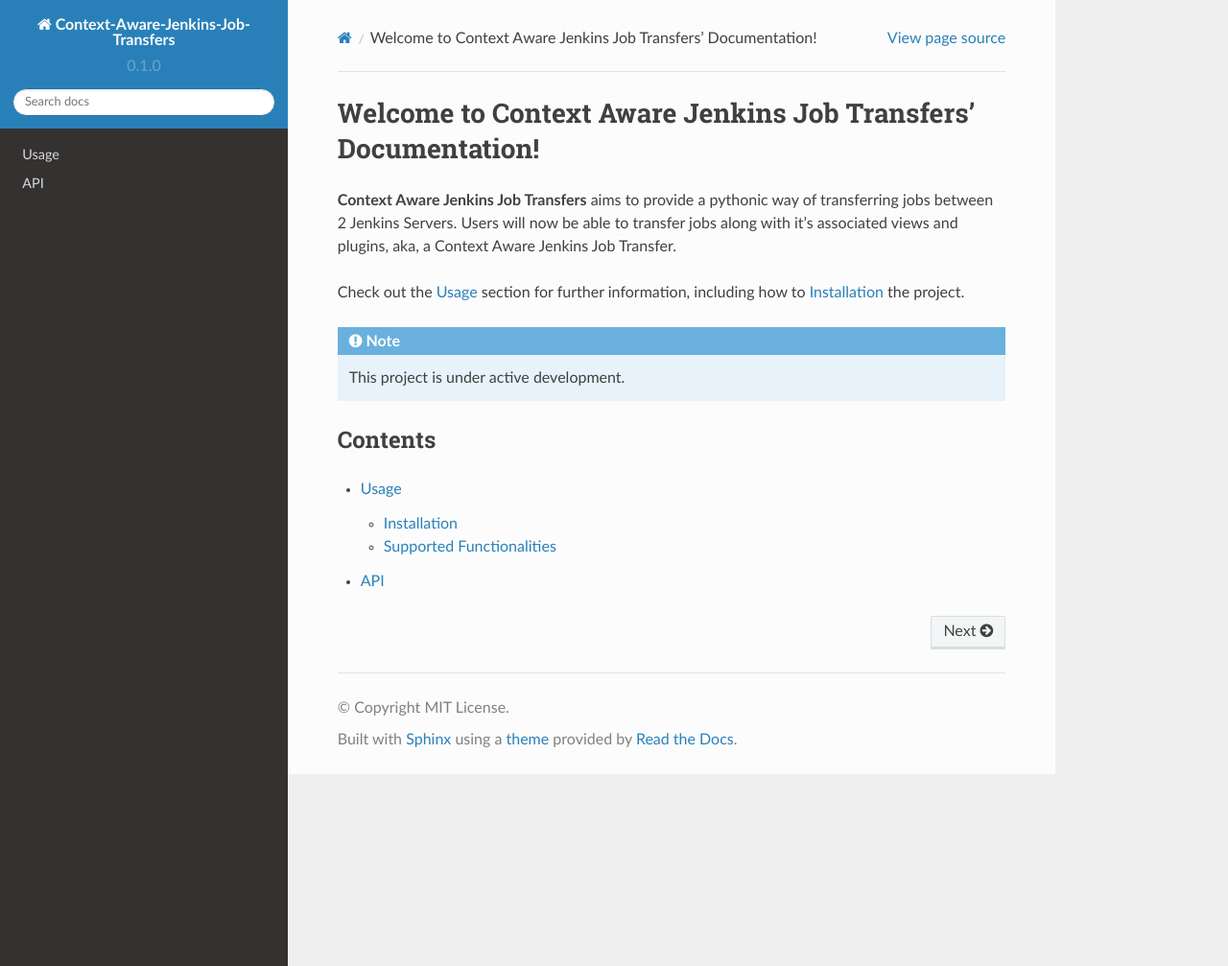
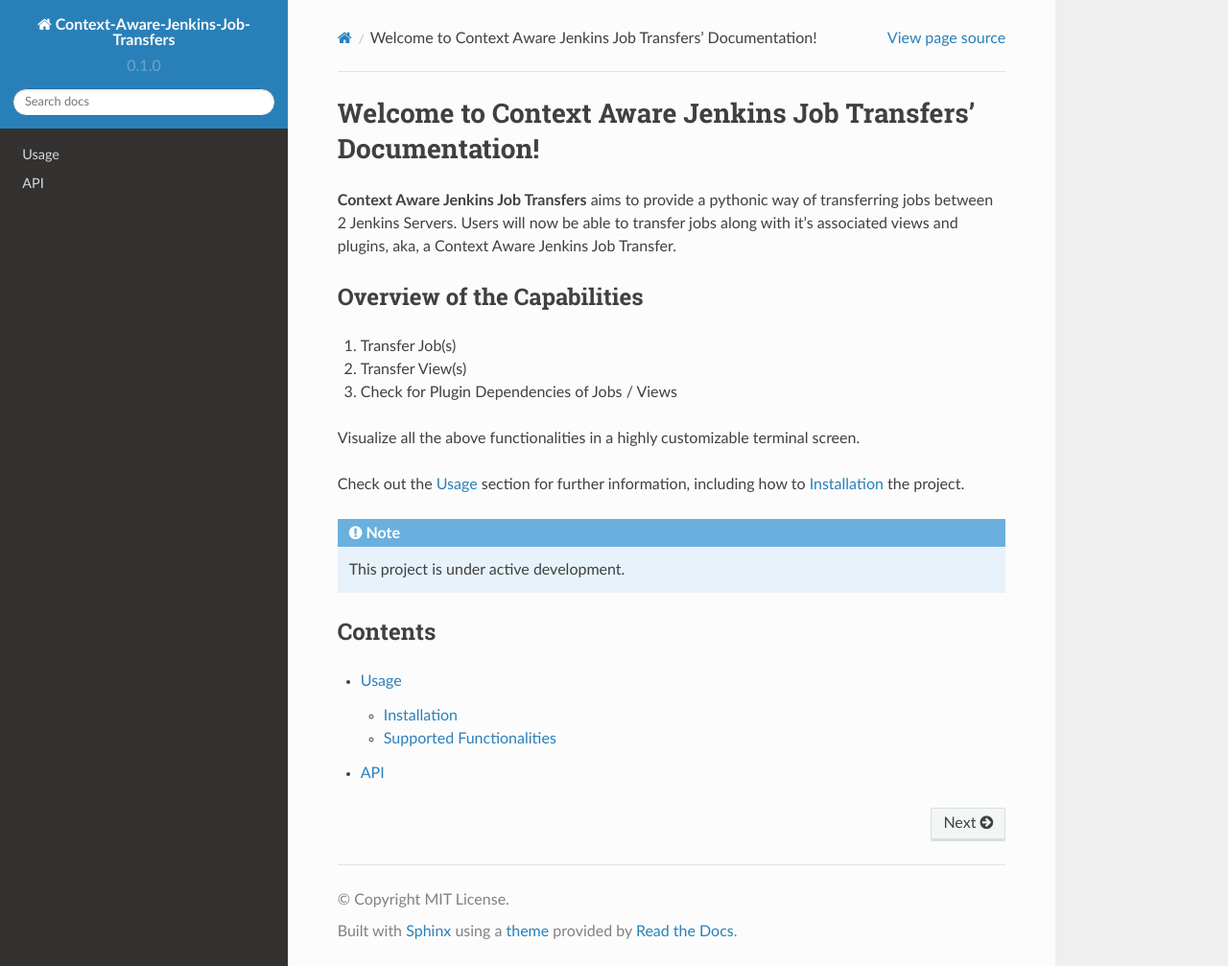
Before and after one commit to joelkariyalil/Context-Aware-Jenkins-Transfers-Documentation, a Sphinx documentation site: the page built from docs/source/index.rst, in a window 1280 px wide and 1007 px high. Shown: the whole window at 96% size. Built offline with Sphinx 7.4.7 and the Read the Docs theme 2.0.0, drawn with Linux system fonts in a browser that asks for light colours.

Commit message:
MOD: More Changes to the Index File

```diff
--- a/docs/source/index.rst
+++ b/docs/source/index.rst
@@ -3,6 +3,15 @@ Welcome to Context Aware Jenkins Job Transfers' Documentation!
 
 **Context Aware Jenkins Job Transfers** aims to provide a pythonic way of transferring jobs between 2 Jenkins Servers.
 Users will now be able to transfer jobs along with it's associated views and plugins, aka, a Context Aware Jenkins Job Transfer.
+
+Overview of the Capabilities
+----
+
+1. Transfer Job(s)
+2. Transfer View(s)
+3. Check for Plugin Dependencies of Jobs / Views
+
+Visualize all the above functionalities in a highly customizable terminal screen.
 
 Check out the :doc:`usage` section for further information, including
 how to :ref:`installation` the project.
```
